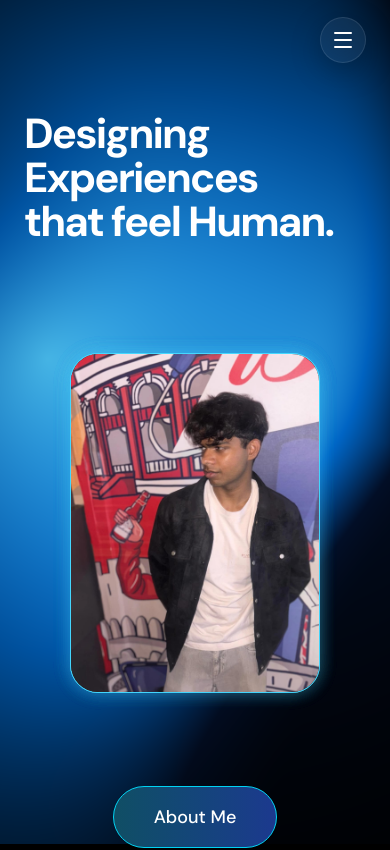
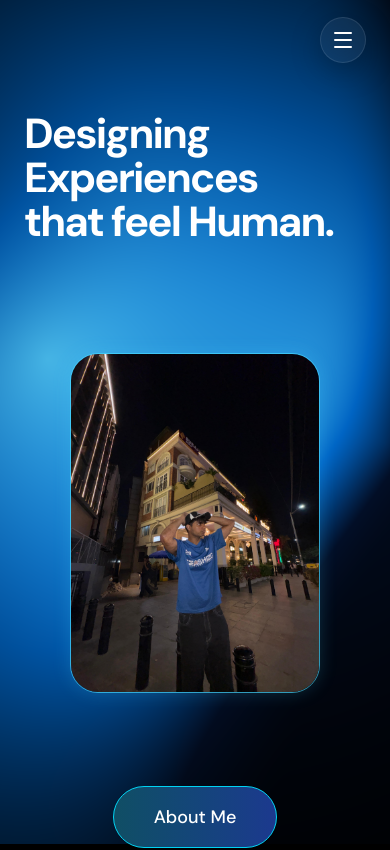
Before and after one commit to AarushPramit/aarushportfolio, a Next.js app: page / in a window 390 px wide. Shown: the top 850 px of the page. Built offline with nearby package versions, Linux system fonts and the light colour scheme.

Commit message:
Improve hero animation and mobile responsiveness

```diff
--- a/components/hero-section.tsx
+++ b/components/hero-section.tsx
@@ -16,6 +16,7 @@ export default function HeroSection() {
   const [step, setStep] = useState(0);
 
   useEffect(() => {
+  if (window.innerWidth >= 768) {
     const handleWheel = (e: WheelEvent) => {
       if (step < 3) {
         e.preventDefault();
@@ -28,8 +29,20 @@ export default function HeroSection() {
 
     window.addEventListener("wheel", handleWheel, { passive: false });
 
-    return () => window.removeEventListener("wheel", handleWheel);
-  }, [step]);
+    return () =>
+      window.removeEventListener("wheel", handleWheel);
+  }
+
+  const timer1 = setTimeout(() => setStep(1), 500);
+  const timer2 = setTimeout(() => setStep(2), 1200);
+  const timer3 = setTimeout(() => setStep(3), 1900);
+
+  return () => {
+    clearTimeout(timer1);
+    clearTimeout(timer2);
+    clearTimeout(timer3);
+  };
+}, []);
 
   return (
     <section
@@ -71,9 +84,9 @@ export default function HeroSection() {
   }}
   transition={{
     type: "spring",
-    stiffness: 65,
-    damping: 20,
-    mass: 1.1,
+    stiffness: 42,
+    damping: 18,
+    mass: 1.4,
   }}
   className="absolute"
   style={{ zIndex: 30 - index }}
```
